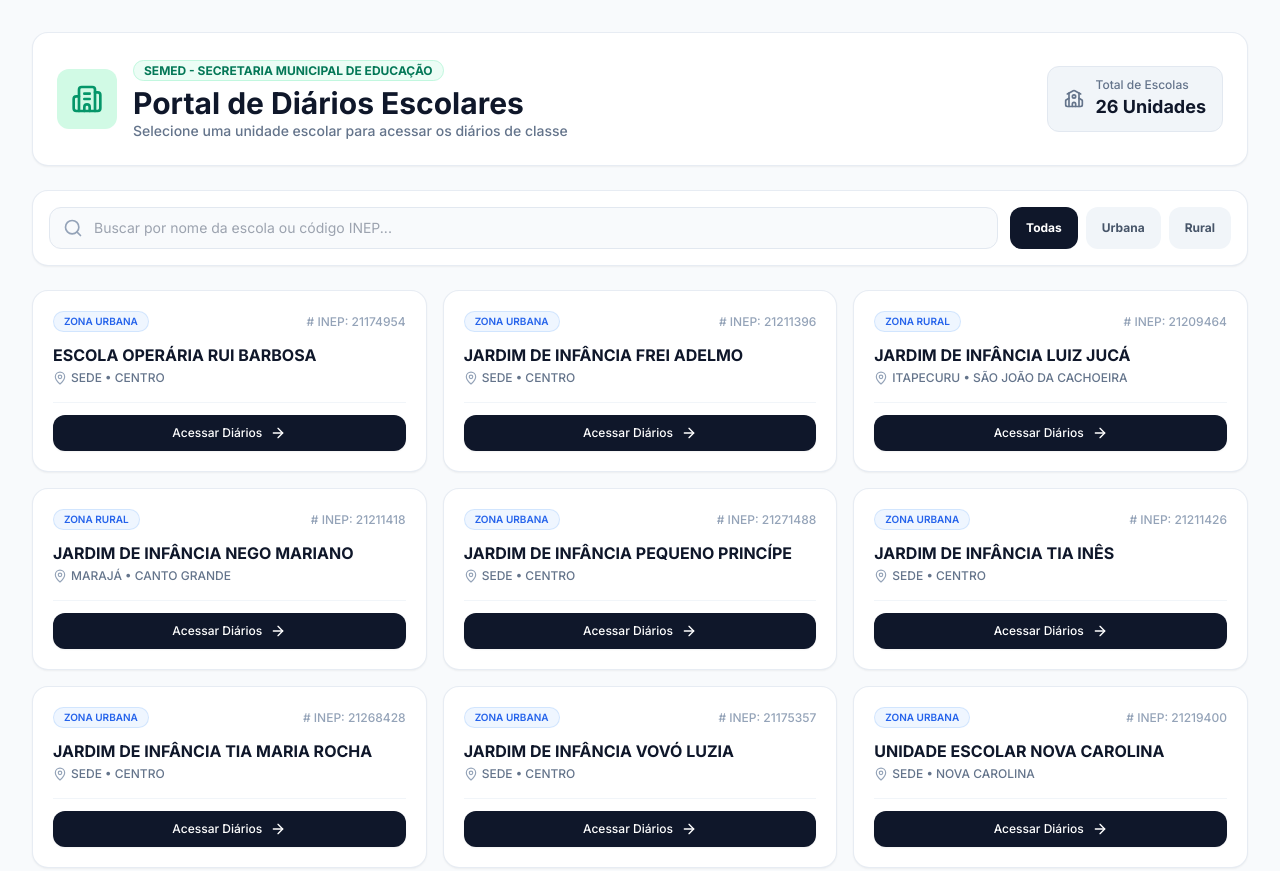
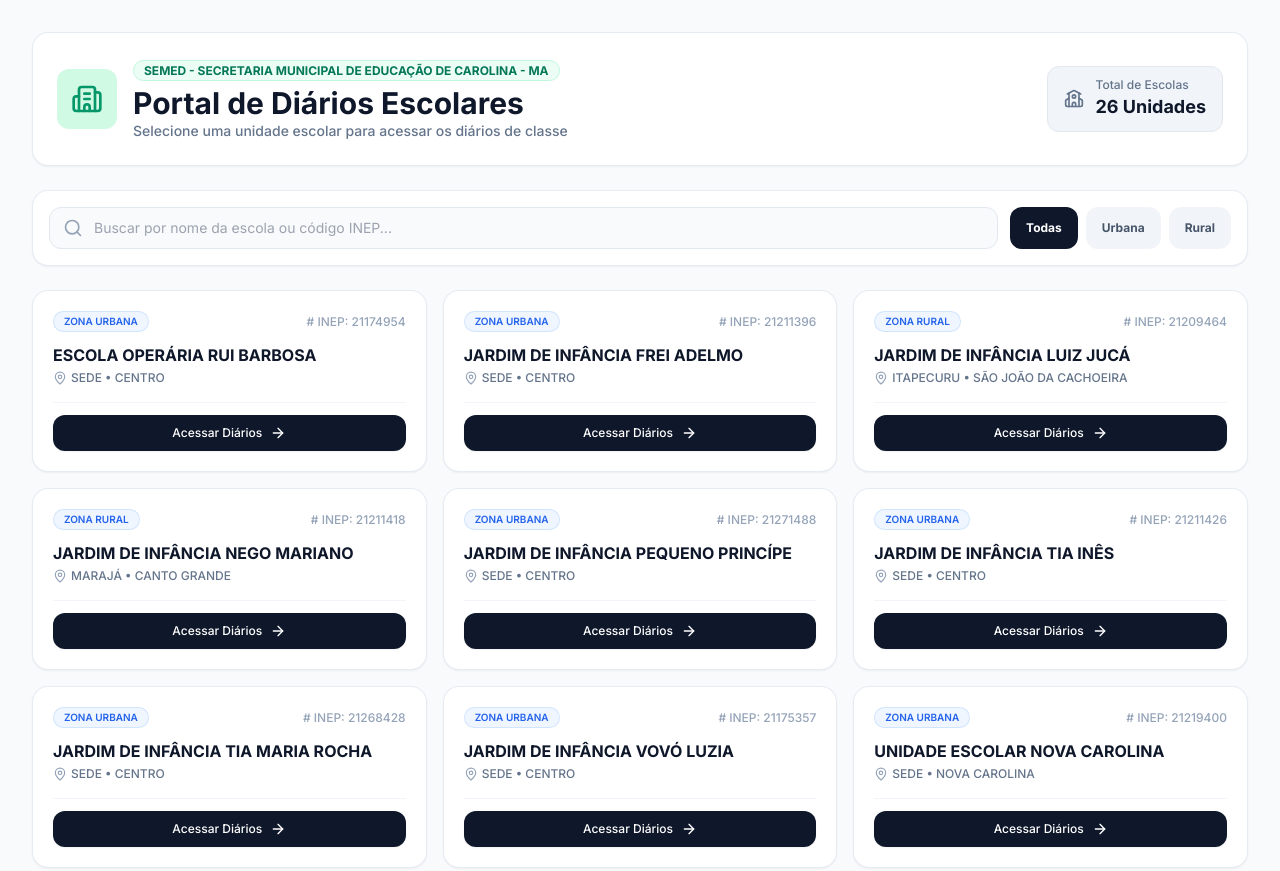
Before and after one commit to isaquers2/2026_SEMED_CAR_Escolas, a plain HTML site: page index.html in a window 1280 px wide. Shown: the top 871 px of the page. Drawn offline with nearby package versions, Linux system fonts and the light colour scheme.

Commit message:
Versão inicial do portal de diários

```diff
--- a/index.html
+++ b/index.html
@@ -23,7 +23,7 @@
         </div>
         <div>
           <span class="bg-emerald-50 text-emerald-700 font-bold text-xs px-2.5 py-0.5 rounded-full uppercase border border-emerald-200/60">
-            SEMED - Secretaria Municipal de Educação
+            SEMED - Secretaria Municipal de Educação de Carolina - MA
           </span>
           <h1 class="text-2xl sm:text-3xl font-bold text-slate-900 mt-1">Portal de Diários Escolares</h1>
           <p class="text-sm text-slate-500 font-medium">Selecione uma unidade escolar para acessar os diários de classe</p>
```
